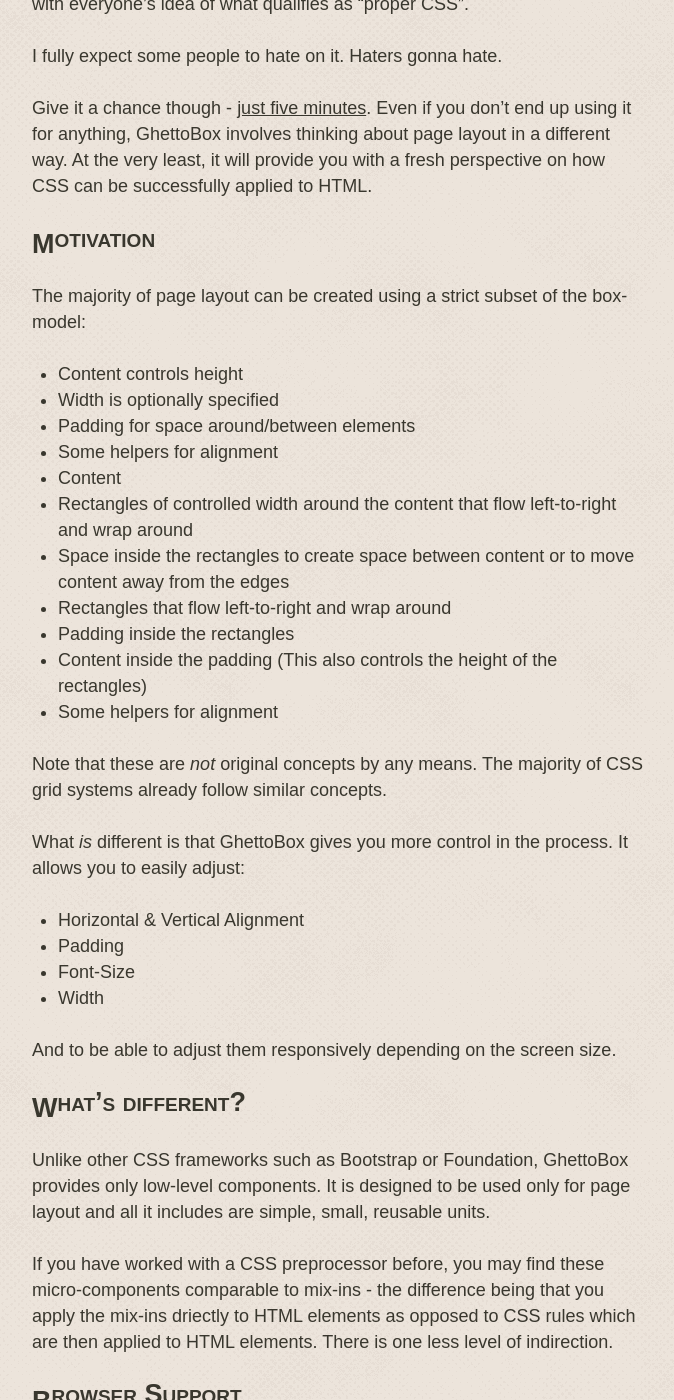
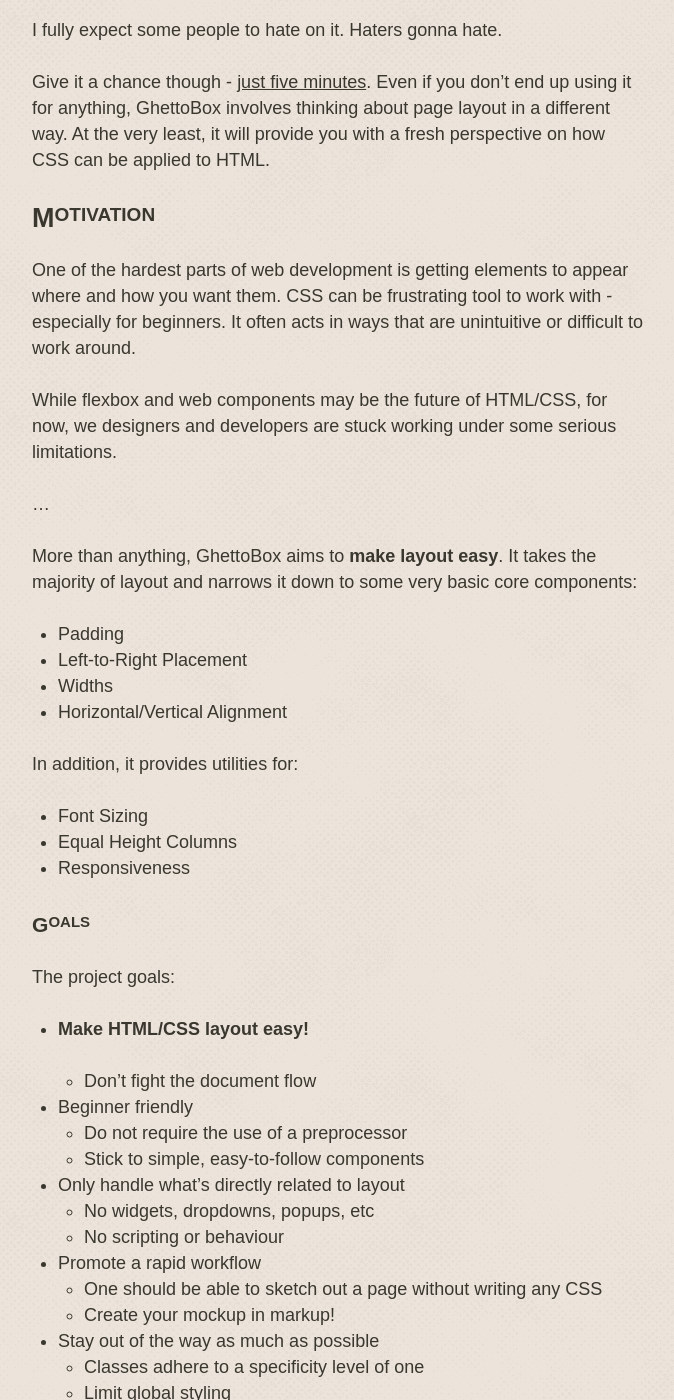
Before and after one commit to walkerab/ghetto-box-site, a Jekyll site: the page built from index.md, in a window 1280 px wide and 1400 px high, scrolled down 1115 px. Shown: the whole window, without its empty margins (430-1104 px from the left). Built offline with Jekyll 4.4.1, drawn with Linux system fonts in a browser that asks for light colours; some web fonts are replaced; some of the changed text lies outside the part shown.

Commit message:
More index junk

```diff
--- a/index.md
+++ b/index.md
@@ -5,13 +5,13 @@
 
 ## What is it?
 
-GhettoBox is a set of CSS micro-components for doing page layout.
+GhettoBox is a set of CSS micro-components for doing page layout (and that's it).
 
 At a basic level, it is akin to a CSS grid system. However, once you get to know it, you will see it provides a lot more than that.
 
 <!-- <iframe style="height: 800px;" class="w-fill" src="demo-animation/" frameborder="0"></iframe> -->
 
-GhettoBox is made to fit into your template layer. It's designed for rapidly creating page layouts and encourages creating [Mockups in Markup](#). It can however be used in a variety of other ways and with CSS preprocessors such as [Stylus](#) or [LESS](#).
+GhettoBox is made to fit into your template layer. It's designed for rapidly creating page layouts and encourages creating [Mockups in Markup](#).
 
 <div class="cs-2 pad-sm rnd-xs" markdown="1">
 
@@ -25,67 +25,70 @@
 
 I fully expect some people to hate on it. Haters gonna hate.
 
-Give it a chance though - [just five minutes](https://signalvnoise.com/posts/3124-give-it-five-minutes). Even if you don't end up using it for anything, GhettoBox involves thinking about page layout in a different way. At the very least, it will provide you with a fresh perspective on how CSS can be successfully applied to HTML.
+Give it a chance though - [just five minutes](https://signalvnoise.com/posts/3124-give-it-five-minutes). Even if you don't end up using it for anything, GhettoBox involves thinking about page layout in a different way. At the very least, it will provide you with a fresh perspective on how CSS can be applied to HTML.
 
 ## Motivation
 
-The majority of page layout can be created using a strict subset of the box-model:
+One of the hardest parts of web development is getting elements to appear where and how you want them. CSS can be frustrating tool to work with - especially for beginners. It often acts in ways that are unintuitive or difficult to work around.
 
-- Content controls height
-- Width is optionally specified
-- Padding for space around/between elements
-- Some helpers for alignment
+While flexbox and web components may be the future of HTML/CSS, for now, we designers and developers are stuck working under some serious limitations.
 
-- Content
-- Rectangles of controlled width around the content that flow left-to-right and wrap around
-- Space inside the rectangles to create space between content or to move content away from the edges
+...
 
-- Rectangles that flow left-to-right and wrap around
-- Padding inside the rectangles
-- Content inside the padding (This also controls the height of the rectangles)
-- Some helpers for alignment
+More than anything, GhettoBox aims to **make layout easy**. It takes the majority of layout and narrows it down to some very basic core components:
 
-Note that these are *not* original concepts by any means. The majority of CSS grid systems already follow similar concepts.
+- Padding
+- Left-to-Right Placement
+- Widths
+- Horizontal/Vertical Alignment
 
-What *is* different is that GhettoBox gives you more control in the process. It allows you to easily adjust:
+In addition, it provides utilities for:
 
-- Horizontal & Vertical Alignment
-- Padding
-- Font-Size
-- Width
+- Font Sizing
+- Equal Height Columns
+- Responsiveness
 
-And to be able to adjust them responsively depending on the screen size.
+### Goals
+
+The project goals:
+
+- **Make HTML/CSS layout easy!**
+	- Don't fight the document flow
+- Beginner friendly
+	- Do not require the use of a preprocessor
+	- Stick to simple, easy-to-follow components
+- Only handle what's directly related to layout
+	- No widgets, dropdowns, popups, etc
+	- No scripting or behaviour
+- Promote a rapid workflow
+	- One should be able to sketch out a page without writing any CSS
+	- Create your mockup in markup!
+- Stay out of the way as much as possible
+	- Classes adhere to a specificity level of one
+	- Limit global styling
 
 ## What's different?
 
-Unlike other CSS frameworks such as Bootstrap or Foundation, GhettoBox provides only low-level components. It is designed to be used only for page layout and all it includes are simple, small, reusable units.
+Frameworks like Bootstrap and Foundation have done a great job of sidestepping many of the problems in creating HTML/CSS designs. They've done this by providing pre-made, well-documented, reusable components which have allowed even inexperienced developers to jump right in and start creating.
 
-If you have worked with a CSS preprocessor before, you may find these micro-components comparable to mix-ins - the difference being that you apply the mix-ins driectly to HTML elements as opposed to CSS rules which are then applied to HTML elements. There is one less level of indirection.
+They do however have some weak points:
 
-<!--
+- no built-in way of handling vertical/horizontal alignment
+- implicitly add gutters (padding) to columns even though you may not want them
+- require dividing columns up into a `.row`s so that they wrap nicely
+- override your styling with specificity (e.g. `.navbar-nav > li > a`)
+- have _tons_ of variables in the preprocessor config code
 
-### Comparison to "Semantic" grid systems
+GhettoBox isn't perfect either, but it does address the above. It is designed specifically for page layout and includes only simple micro-components.
 
-Benefits of this approach:
+If you have worked with a CSS preprocessor before, it may help to think about GhettoBox's components like mix-ins - the difference being that you apply the mix-ins directly to HTML elements as opposed to being applied to CSS rules which are then used on HTML elements.
 
-- We can see at a glance how an element will fit in its context
-	- Space occupied
-	- How does it interact with adjacent elements?
-- Doing layout and markup in one place makes for a rapid workflow
-	- Don't need to hunt down CSS rules
-	- All in one context
-	- Don't need to think up clever names/selectors
-		- ".sidebar > li > a"
-		- ".front-page-logo"
-		- etc
+So why not just use mix-ins instead of mucking up our HTML? Here's the short answer:
 
-Disadvantages:
+DOM Layout is inherently contextual. Changing the size/position of one element will affect the size/position of its sibling or parent elements. What's nice about using class names as makeshift mix-ins (as opposed to preprocessor mix-ins) is that we don't lose sight of the context we are working in. We are in the HTML and we can, at a glance, see how the changing of one element will interact with its surroundings.
 
-- Can lead to verbosity in the markup
-- CSS files can be bulky
+There is of course nothing wrong with using mix-ins and/or preprocessors. It's all about using the right tool for the job and we've found that when it comes to doing page layout, using pre-built classes generally makes life easier.
 
--->
+<!-- ## Browser Support
 
-## Browser Support
-
-GhettoBox is tested and works in ...
+GhettoBox is tested and works in ... -->
```
Also changed, not shown: documentation/index.md (line endings or trailing spaces).
